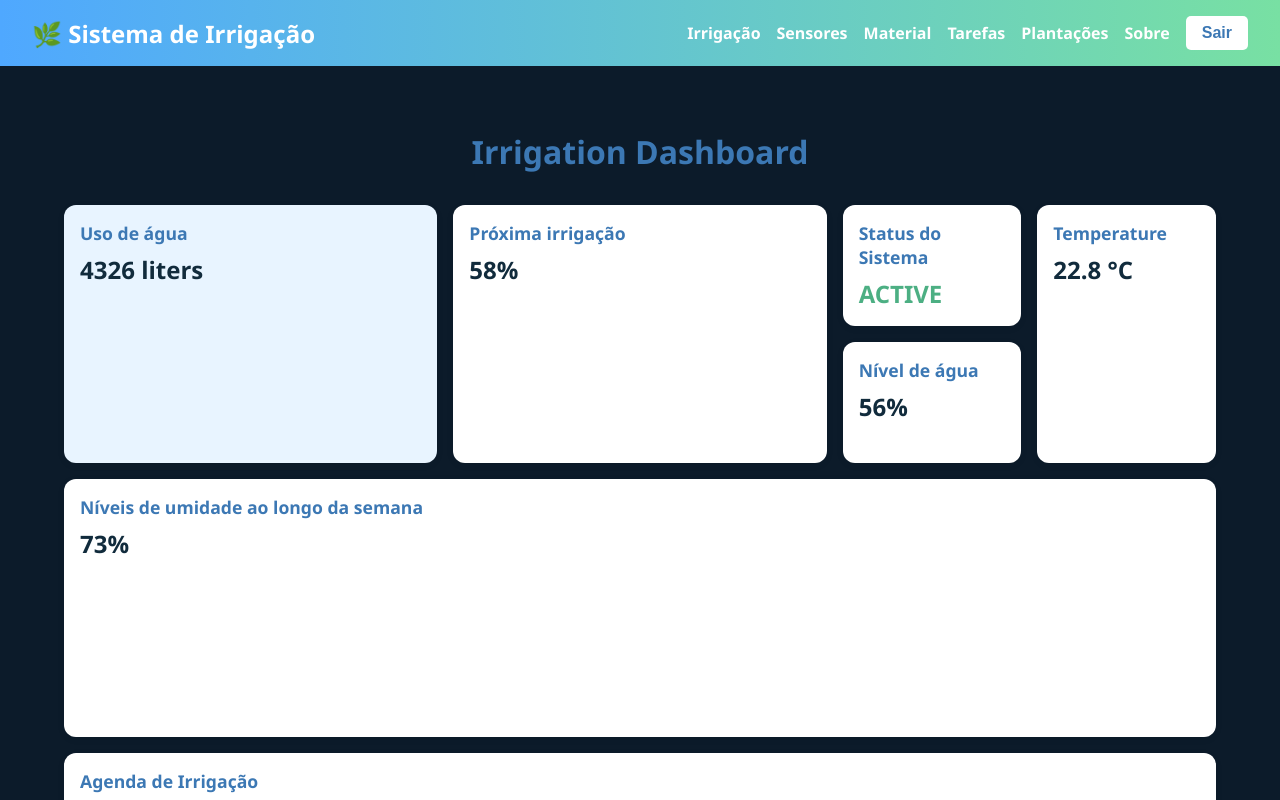
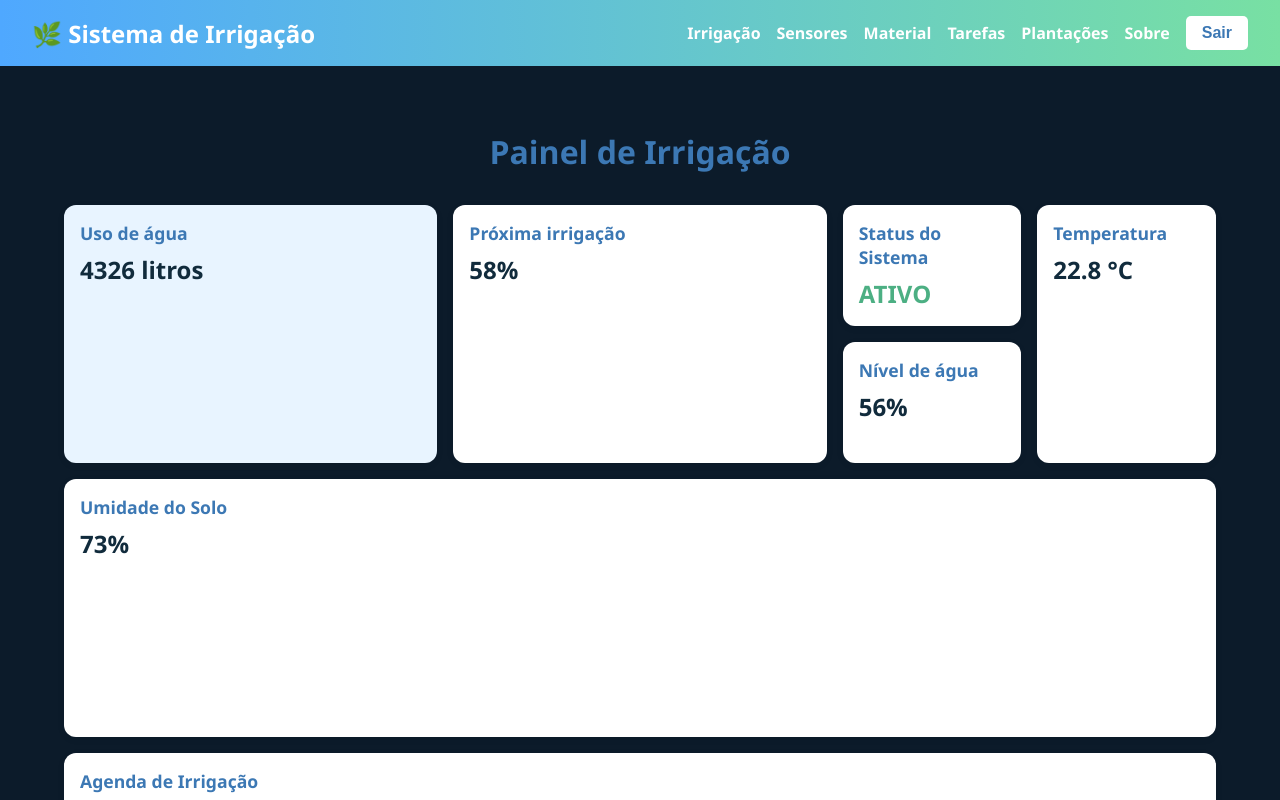
Before and after one commit to SrTinny/Sistema-de-irrigacao, a React (Vite) app: page /cliente in a window 1280 px wide. Shown: the top 800 px of the page. Built offline with nearby package versions, Linux system fonts and the light colour scheme; sample sign-in values are in the browser's storage.

Commit message:
refactor: transformando os cards do dashBoard em components

```diff
--- /dev/null
+++ b/src/components/dashBoardCard/dashBoardCard.jsx
@@ -0,0 +1,31 @@
+// src/components/DashboardCard.jsx
+import React from 'react';
+import PropTypes from 'prop-types';
+import './dashboardCard.scss';
+
+const DashboardCard = ({ title, value, area, statusClass, customColor }) => {
+  return (
+    <div
+      className={`card ${customColor ? 'card-large' : ''}`}
+      style={{ gridArea: area }}
+    >
+      <h2>{title}</h2>
+      <p className={statusClass}>{value}</p>
+    </div>
+  );
+};
+
+DashboardCard.propTypes = {
+  title: PropTypes.string.isRequired,
+  value: PropTypes.oneOfType([PropTypes.string, PropTypes.number]).isRequired,
+  area: PropTypes.string.isRequired,
+  statusClass: PropTypes.string,
+  customColor: PropTypes.bool,
+};
+
+DashboardCard.defaultProps = {
+  statusClass: '',
+  customColor: false,
+};
+
+export default DashboardCard;
--- /dev/null
+++ b/src/components/dashBoardCard/dashBoardCard.scss
@@ -0,0 +1,38 @@
+@import '../../styles/variables.scss';
+@import '../../styles/mixins.scss';
+
+.card {
+  background-color: $white;
+  border-radius: 12px;
+  padding: $spacing-md;
+  box-shadow: 0 2px 8px rgba(0, 0, 0, 0.05);
+  transition: transform 0.3s ease;
+
+  h2 {
+    font-size: 1.1rem;
+    margin-bottom: 0.5rem;
+    color: $blue-dark;
+  }
+
+  p {
+    font-size: 1.5rem;
+    font-weight: bold;
+    color: $gray-dark;
+  }
+
+  .ativo {
+    color: $green-dark;
+  }
+
+  .inativo {
+    color: #ff4444;
+  }
+
+  &:hover {
+    transform: translateY(-4px);
+  }
+}
+
+.card-large {
+  background-color: lighten($blue, 30%);
+}
--- a/src/components/irrigacao/irrigacaoClient.jsx
+++ b/src/components/irrigacao/irrigacaoClient.jsx
@@ -1,5 +1,5 @@
-// Painel de Irrigação com visual moderno estilo dashboard com Grid nomeado
 import React, { useEffect, useState } from 'react';
+import DashboardCard from '../dashBoardCard/dashBoardCard';
 import './irrigacaoClient.scss';
 
 const IrrigacaoClient = () => {
@@ -23,36 +23,45 @@ const IrrigacaoClient = () => {
 
   return (
     <div className="dashboard-container">
-      <h1>Irrigation Dashboard</h1>
+      <h1>Painel de Irrigação</h1>
       <div className="dashboard-grid">
-        <div className="card card-large" style={{ gridArea: 'usage' }}>
-          <h2>Uso de água</h2>
-          <p>{fluxoAgua.toFixed(0)} liters</p>
-        </div>
-        <div className="card" style={{ gridArea: 'status' }}>
-          <h2>Status do Sistema</h2>
-          <p className={statusBomba ? 'ativo' : 'inativo'}>{statusBomba ? 'ACTIVE' : 'INACTIVE'}</p>
-        </div>
-        <div className="card" style={{ gridArea: 'next' }}>
-          <h2>Próxima irrigação</h2>
-          <p>{proximaIrrigacao.toFixed(0)}%</p>
-        </div>
-        <div className="card" style={{ gridArea: 'moisture' }}>
-          <h2>Níveis de umidade ao longo da semana</h2>
-          <p>{umidadeSolo.toFixed(0)}%</p>
-        </div>
-        <div className="card" style={{ gridArea: 'level' }}>
-          <h2>Nível de água</h2>
-          <p>{nivelAgua.toFixed(0)}%</p>
-        </div>
-        <div className="card" style={{ gridArea: 'temp' }}>
-          <h2>Temperature</h2>
-          <p>{temperatura.toFixed(1)} °C</p>
-        </div>
-        <div className="card" style={{ gridArea: 'schedule' }}>
-          <h2>Agenda de Irrigação</h2>
-          <p>Gráfico de barras</p>
-        </div>
+        <DashboardCard
+          title="Uso de água"
+          value={`${fluxoAgua.toFixed(0)} litros`}
+          area="usage"
+          customColor
+        />
+        <DashboardCard
+          title="Status do Sistema"
+          value={statusBomba ? 'ATIVO' : 'INATIVO'}
+          area="status"
+          statusClass={statusBomba ? 'ativo' : 'inativo'}
+        />
+        <DashboardCard
+          title="Próxima irrigação"
+          value={`${proximaIrrigacao.toFixed(0)}%`}
+          area="next"
+        />
+        <DashboardCard
+          title="Umidade do Solo"
+          value={`${umidadeSolo.toFixed(0)}%`}
+          area="moisture"
+        />
+        <DashboardCard
+          title="Nível de água"
+          value={`${nivelAgua.toFixed(0)}%`}
+          area="level"
+        />
+        <DashboardCard
+          title="Temperatura"
+          value={`${temperatura.toFixed(1)} °C`}
+          area="temp"
+        />
+        <DashboardCard
+          title="Agenda de Irrigação"
+          value="Gráfico de barras"
+          area="schedule"
+        />
       </div>
     </div>
   );
--- a/src/components/irrigacao/irrigacaoClient.scss
+++ b/src/components/irrigacao/irrigacaoClient.scss
@@ -23,12 +23,11 @@
   gap: $spacing-md;
   grid-template-areas:
     "usage usage next next status temp"
-    "usage usage next next level  temp"
+    "usage usage next next level temp"
     "moisture moisture moisture moisture moisture moisture"
     "moisture moisture moisture moisture moisture moisture"
     "schedule schedule schedule schedule schedule schedule"
-    "schedule schedule schedule schedule schedule schedule"
-  ;
+    "schedule schedule schedule schedule schedule schedule";
 }
 
 .card {
@@ -72,5 +71,6 @@
   .dashboard-grid {
     display: flex;
     flex-direction: column;
+    gap: $spacing-md;
   }
 }
```
